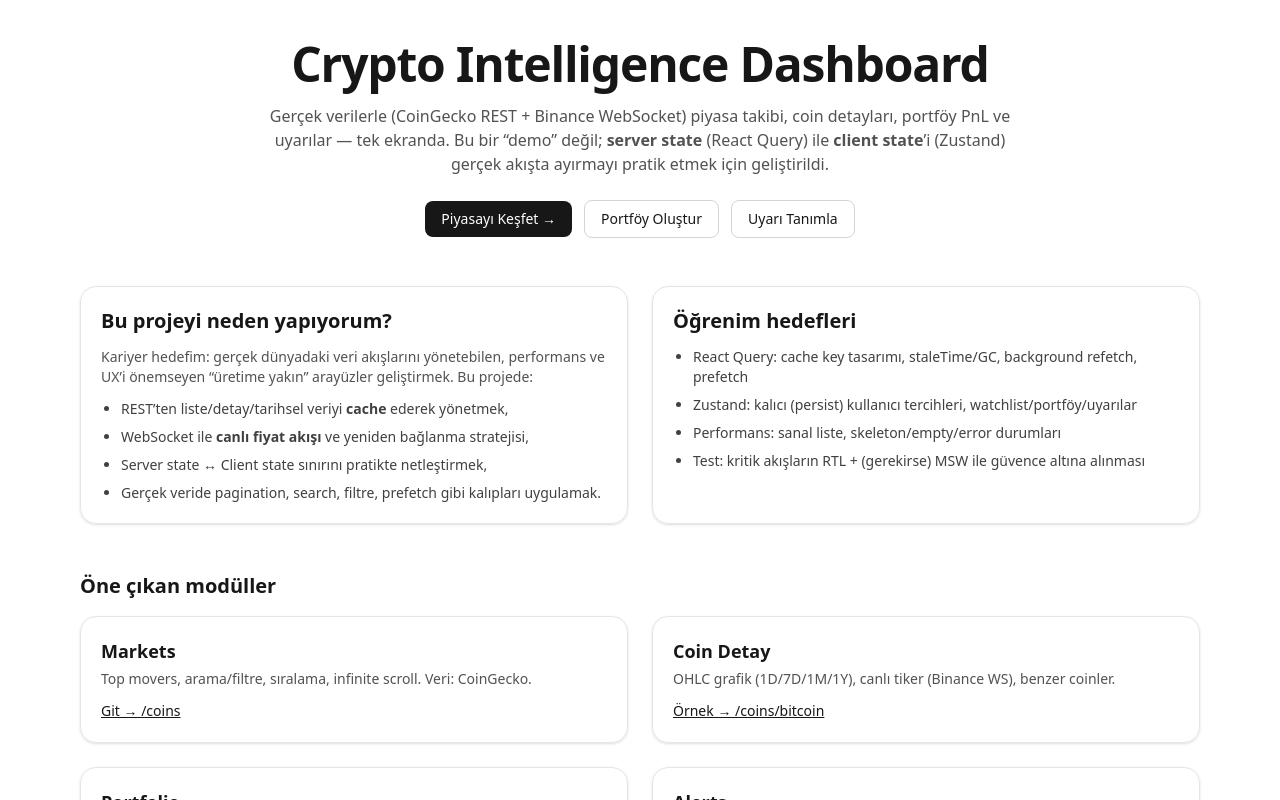
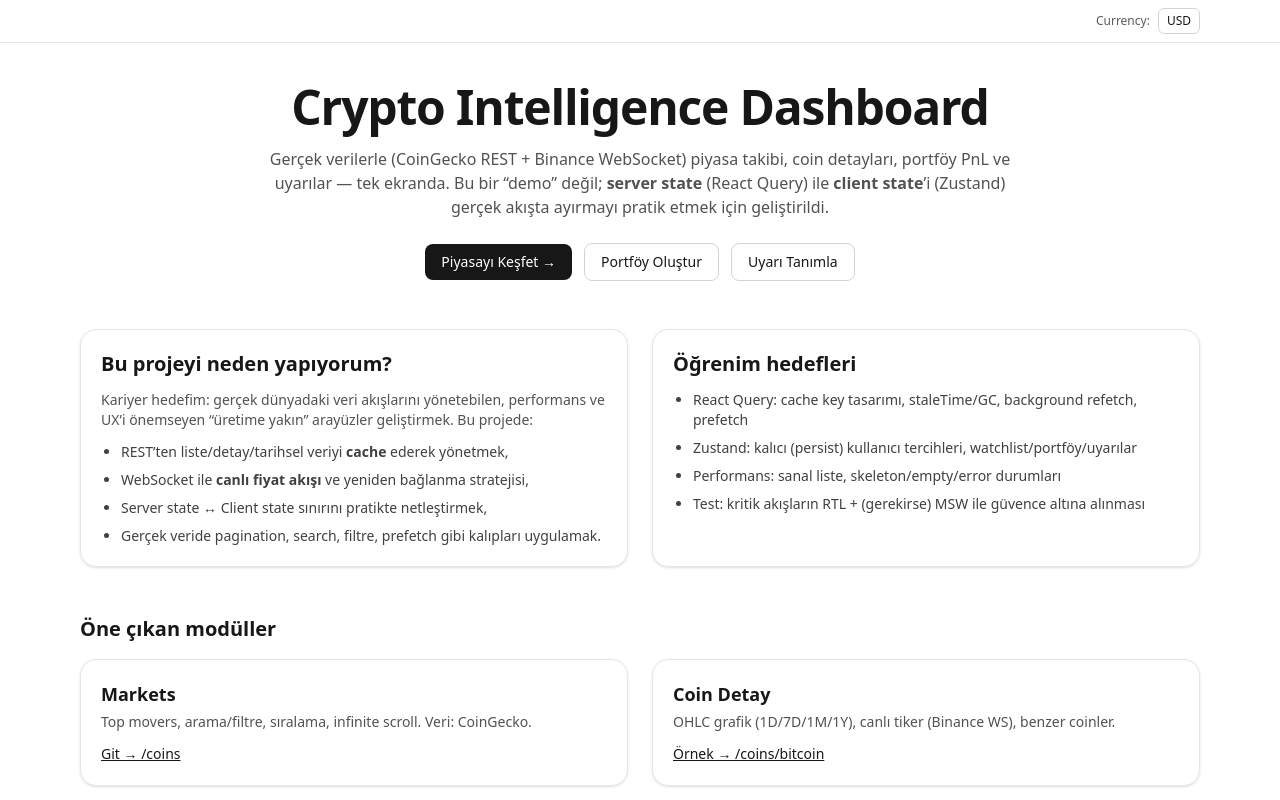
Before and after one commit to EnesSVN/crypto-intel, a Next.js app: page / in a window 1280 px wide. Shown: the top 800 px of the page. Built offline with nearby package versions, Linux system fonts and the light colour scheme.

Commit message:
feat(currency): end-to-end TRY support; markets vs_currency; LIVE USDT→TRY conversion via CoinGecko ratio; portfolio copy updates

```diff
--- a/src/app/coins/page.tsx
+++ b/src/app/coins/page.tsx
@@ -3,13 +3,16 @@
 import { useState } from "react";
 import CoinsTable from "@/components/coins/CoinsTable";
 import { useMarketsQuery } from "@/hooks/useMarketsQuery";
+import { useAppStore } from "@/store/app";
 
 const PER_PAGE = 25;
 
 export default function CoinsPage() {
   const [page, setPage] = useState(1);
+  const currency = useAppStore((s) => s.currency);
+  const vs = currency.toLowerCase() as "usd" | "try";
   const { data, isLoading, isError, error, isFetching } = useMarketsQuery({
-    vs: "usd",
+    vs: vs,
     page,
     perPage: PER_PAGE,
   });
@@ -66,7 +69,7 @@ export default function CoinsPage() {
         </div>
       )}
 
-      {data && <CoinsTable data={data} currency="USD" />}
+      {data && <CoinsTable data={data} currency={currency} />}
     </main>
   );
 }
--- a/src/app/layout.tsx
+++ b/src/app/layout.tsx
@@ -2,6 +2,7 @@ import type { Metadata } from "next";
 import { Geist, Geist_Mono } from "next/font/google";
 import "./globals.css";
 import Providers from "./providers";
+import Topbar from "@/components/Topbar";
 
 const geistSans = Geist({
   variable: "--font-geist-sans",
@@ -28,7 +29,10 @@ export default function RootLayout({
       <body
         className={`${geistSans.variable} ${geistMono.variable} antialiased`}
       >
-        <Providers>{children}</Providers>
+        <Providers>
+          <Topbar />
+          {children}
+        </Providers>
       </body>
     </html>
   );
--- /dev/null
+++ b/src/components/Topbar.tsx
@@ -0,0 +1,22 @@
+"use client";
+
+import { useAppStore } from "@/store/app";
+
+export default function Topbar() {
+  const currency = useAppStore((s) => s.currency);
+  const setCurrency = useAppStore((s) => s.setCurrency);
+
+  return (
+    <div className="sticky top-0 z-10 border-b border-neutral-200 bg-white/80 backdrop-blur dark:border-neutral-800 dark:bg-neutral-950/80">
+      <div className="mx-auto max-w-6xl flex items-center justify-end gap-2 px-4 py-2 text-xs">
+        <span className="opacity-70">Currency:</span>
+        <button
+          onClick={() => setCurrency(currency === "USD" ? "TRY" : "USD")}
+          className="rounded-md border border-neutral-300 px-2 py-1 hover:bg-neutral-100 dark:border-neutral-700 dark:hover:bg-neutral-800"
+        >
+          {currency}
+        </button>
+      </div>
+    </div>
+  );
+}
```
